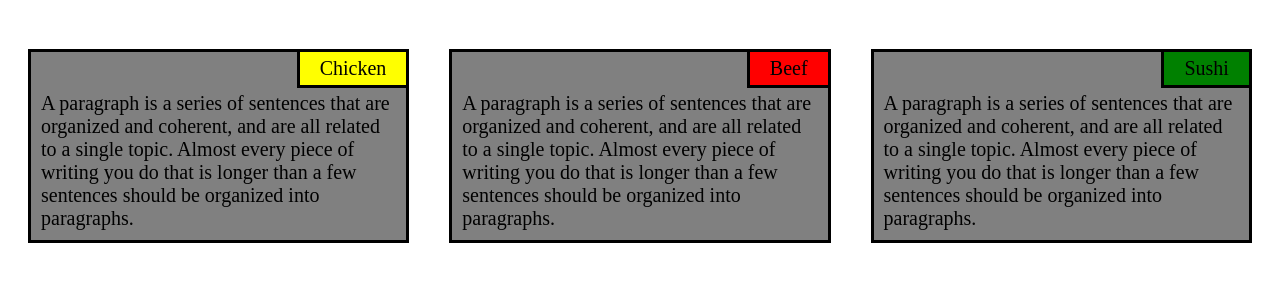
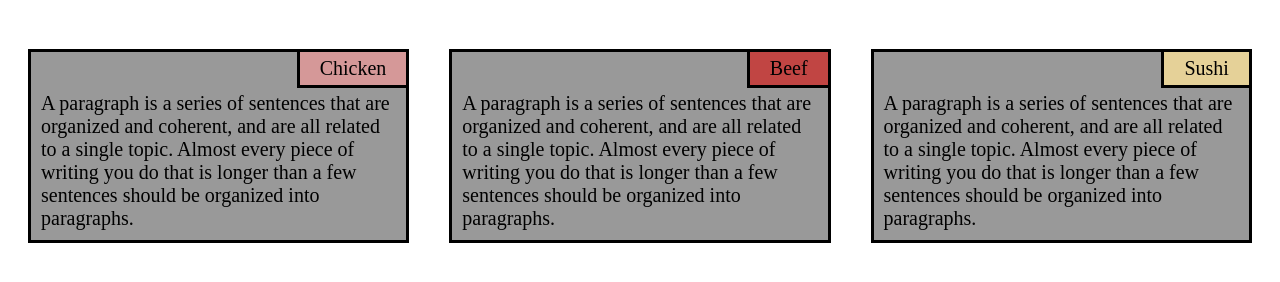
Before and after one commit to kalkgez/coursera-test, a plain HTML site: page module2-solution/index.html in a window 1280 px wide. Shown: the part 66-348 px from the top of the page. Drawn offline with Linux system fonts and the light colour scheme; files that its build step writes are made by us from their sources.

Commit message:
css stype modified

```diff
--- a/module2-solution/css/style.css
+++ b/module2-solution/css/style.css
@@ -16,7 +16,7 @@ body{
 
 		.paragraph {
 			position: relative;
-			background-color: gray;
+			background-color: #999999;
 			font-size: 20px;
 			border: 3px solid black;
 			margin-right: 20px;
@@ -34,13 +34,13 @@ body{
 
 		}
 		.yellow{
-			background-color: yellow;
+			background-color: #d59898;
 		}
 		.red{
-			background-color: red;
+			background-color: #c14543;
 		}
 		.green{
-			background-color: green;
+			background-color: #e5d198;
 		}
 		@media (min-width: 922px){
 			.col-lg-4{
```
